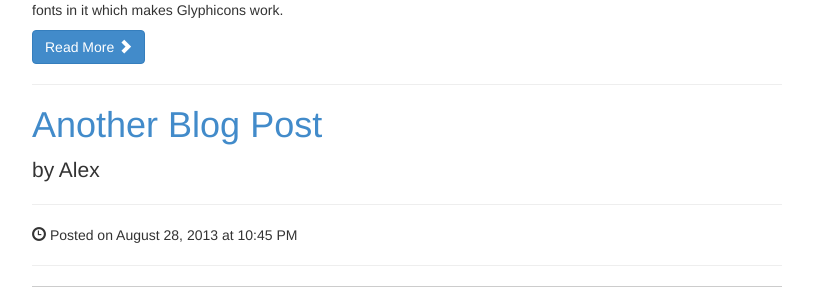
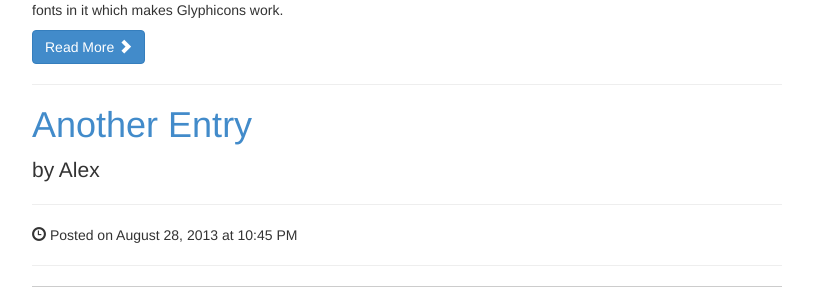
Before and after one commit to rcshubhadeep/digital-diary, a Flask app: page / in a window 1280 px wide. Shown: the part 652-939 px from the top of the page, without its empty margins (38-851 px from the left). Run offline with Flask 2, Linux system fonts and the light colour scheme; grey boxes labelled with a size stand in for pictures from a placeholder-image service; some libraries are stand-ins or nearby versions.

Commit message:
Two very minor changes

```diff
--- a/chapter_01_basic/templates/add_entry.html
+++ b/chapter_01_basic/templates/add_entry.html
@@ -1,5 +1,5 @@
 {% extends "base.html" %}
-{% block title %} - View{% endblock %}
+{% block title %} - Add{% endblock %}
 {% block content %}
 <form class="form-horizontal" id="registerHere" method='post' action="{{ url_for('post_entry') }}">
 	<fieldset>
--- a/chapter_01_basic/templates/index.html
+++ b/chapter_01_basic/templates/index.html
@@ -19,7 +19,7 @@
           <hr>
 
           <!-- second diary entry -->
-          <h1><a href="/view/yyy">Another Blog Post</a></h1>
+          <h1><a href="/view/yyy">Another Entry</a></h1>
           <p class="lead">by Alex</p>
           <hr>
           <p><span class="glyphicon glyphicon-time"></span> Posted on August 28, 2013 at 10:45 PM</p>
```
